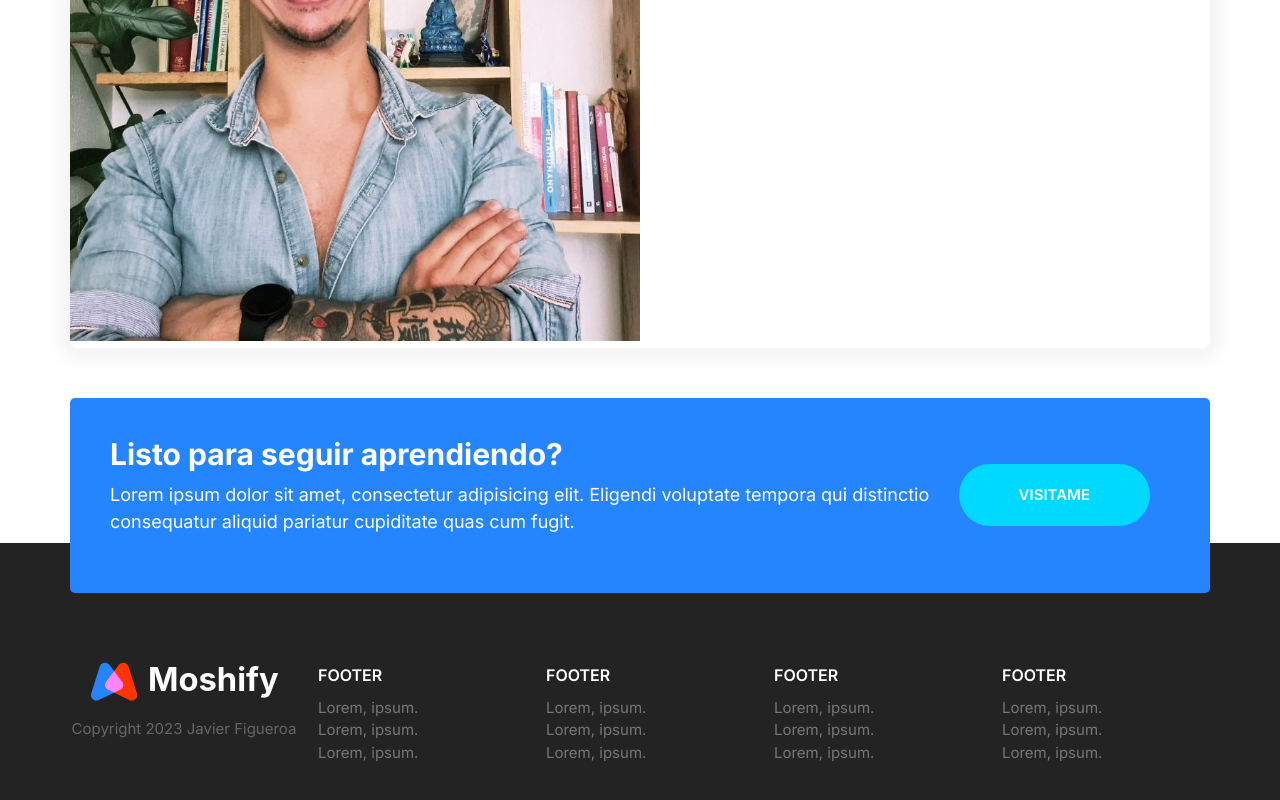
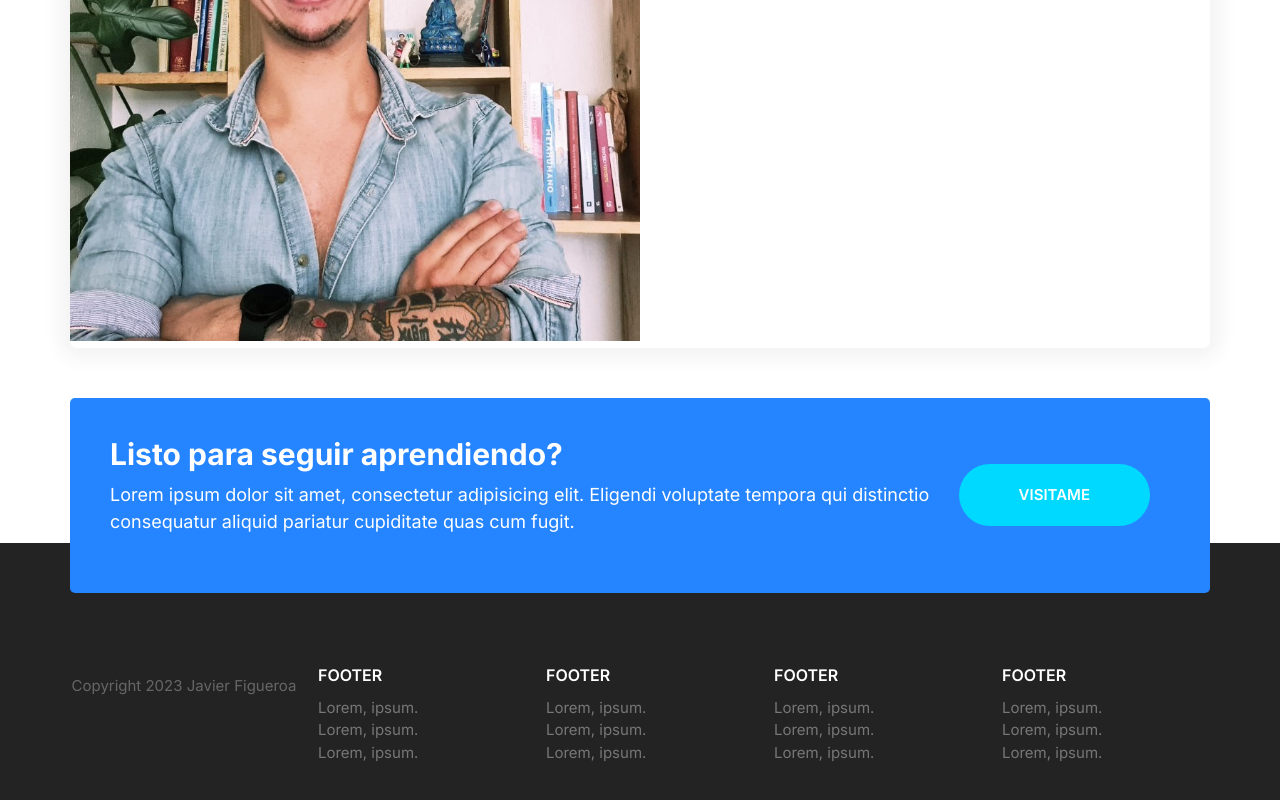
Before and after one commit to javiernfigueroa/practicaCssHtml, a plain HTML site: page index.html in a window 1280 px wide. Shown: the part 5162-5962 px from the top of the page. Drawn offline with nearby package versions, Linux system fonts and the light colour scheme.

Commit message:
Update index.html

```diff
--- a/index.html
+++ b/index.html
@@ -493,7 +493,7 @@
           </div>
         </section>
         <div class="footer__brand">
-          <img src="images/logo.svg" alt="" />
+          <img src="" alt="" />
           <p class="footer__copyright">Copyright 2023 Javier Figueroa</p>
         </div>
       </div>
```
